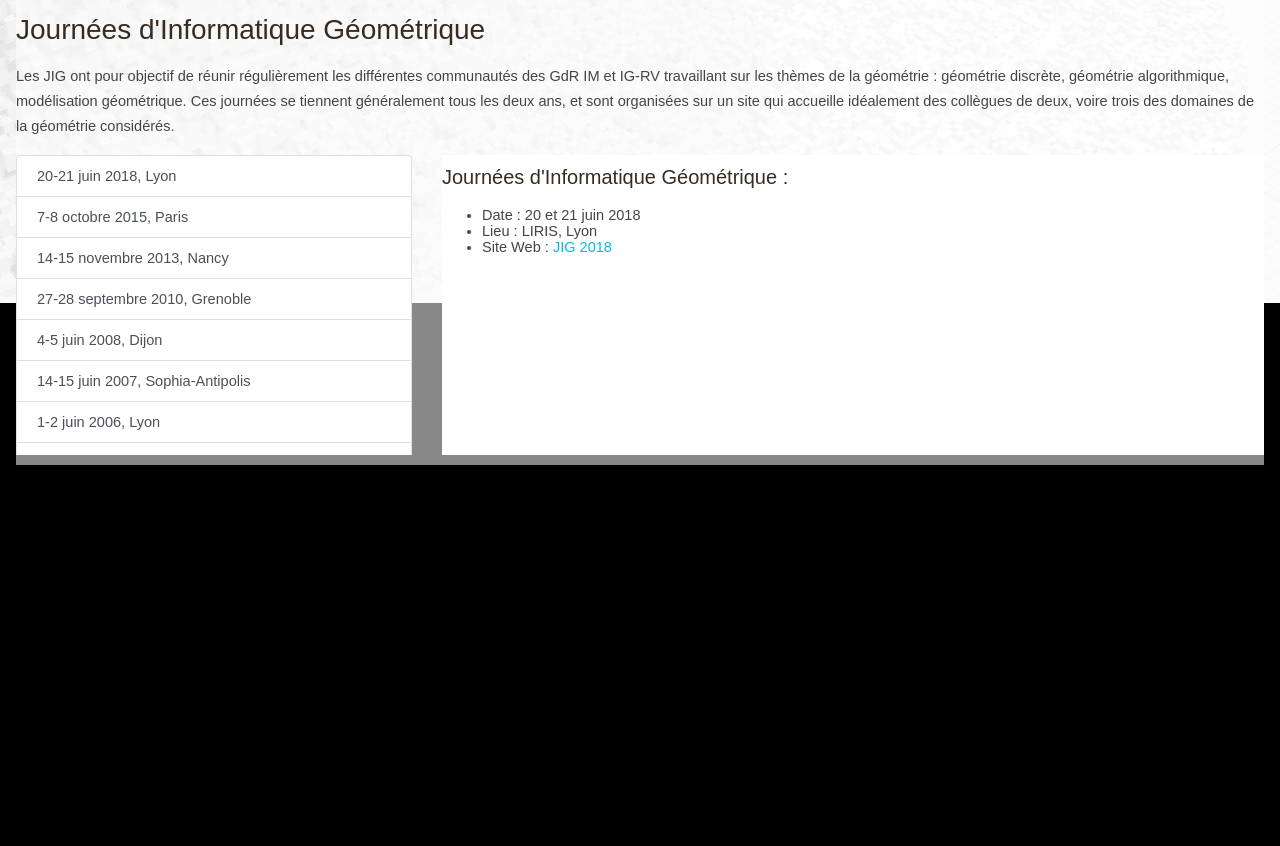
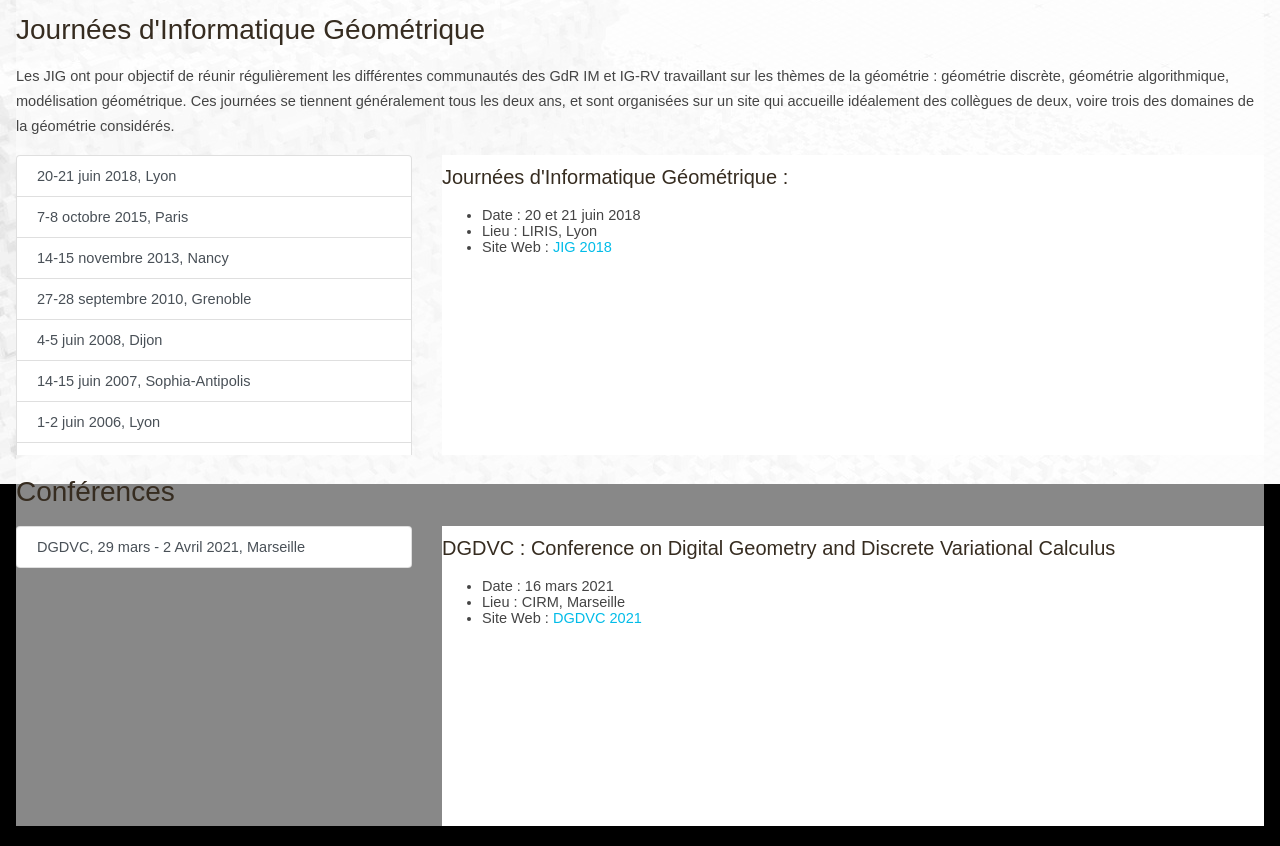
Before and after one commit to gt-geodismm/site, a plain HTML site: page activite.html in a window 1280 px wide. Shown: the part 958-1804 px from the top of the page. Before the commit the page ends 1443 px from the top, so only its background shows below. Drawn offline with nearby package versions, Linux system fonts and the light colour scheme.

Commit message:
ajout conferences

```diff
--- a/activite.html
+++ b/activite.html
@@ -31,7 +31,12 @@
       <div jig="jig.html" > </div>
       <script>includeHTML("jig");</script>
 
-      <script src="https://code.jquery.com/jquery-3.2.1.slim.min.js" integrity="sha384-KJ3o2DKtIkvYIK3UENzmM7KCkRr/rE9/Qpg6aAZGJwFDMVNA/GpGFF93hXpG5KkN" crossorigin="anonymous"></script>
+<h3>Conférences</h3>
+
+<div conf="conferences.html"> </div>
+<script>includeHTML("conf")</script>
+
+<script src="https://code.jquery.com/jquery-3.2.1.slim.min.js" integrity="sha384-KJ3o2DKtIkvYIK3UENzmM7KCkRr/rE9/Qpg6aAZGJwFDMVNA/GpGFF93hXpG5KkN" crossorigin="anonymous"></script>
     <script src="dist/js/bootstrap.min.js"></script>
       <div id="footerSite"></div>
     <script src="footer.js"></script>
--- /dev/null
+++ b/conferences.html
@@ -0,0 +1,32 @@
+<div class="row">
+  <div class="col-sm-4">
+    <div class="panel-body">
+      <div class="list-group" id="list-tab" role="tablist">
+
+        <a class="list-group-item list-group-item-action" id="list-settings-list" data-toggle="list" href="#01_conf" role="tab" aria-controls="settings">DGDVC, 29 mars - 2 Avril 2021, Marseille</a>
+      </div>
+    </div>
+  </div>
+  <div class="col-sm-8">
+    <div class="tab-content" >
+	<div class="tab-pane fade show active " id="01_conf" role="tabpanel" aria-labelledby="list-home-list">
+        <h5>DGDVC : Conference on Digital Geometry and Discrete Variational Calculus</h5>
+        <ul>
+          <li> Date : 16 mars 2021</li>
+          <li> Lieu : CIRM, Marseille</li>
+	  <li> Site Web : <a href="https://dgdvc.sciencesconf.org/"> DGDVC 2021 </a></li>
+        </ul>
+      </div>
+
+
+
+
+
+
+
+
+
+
+</div>
+</div>
+</div>
```
